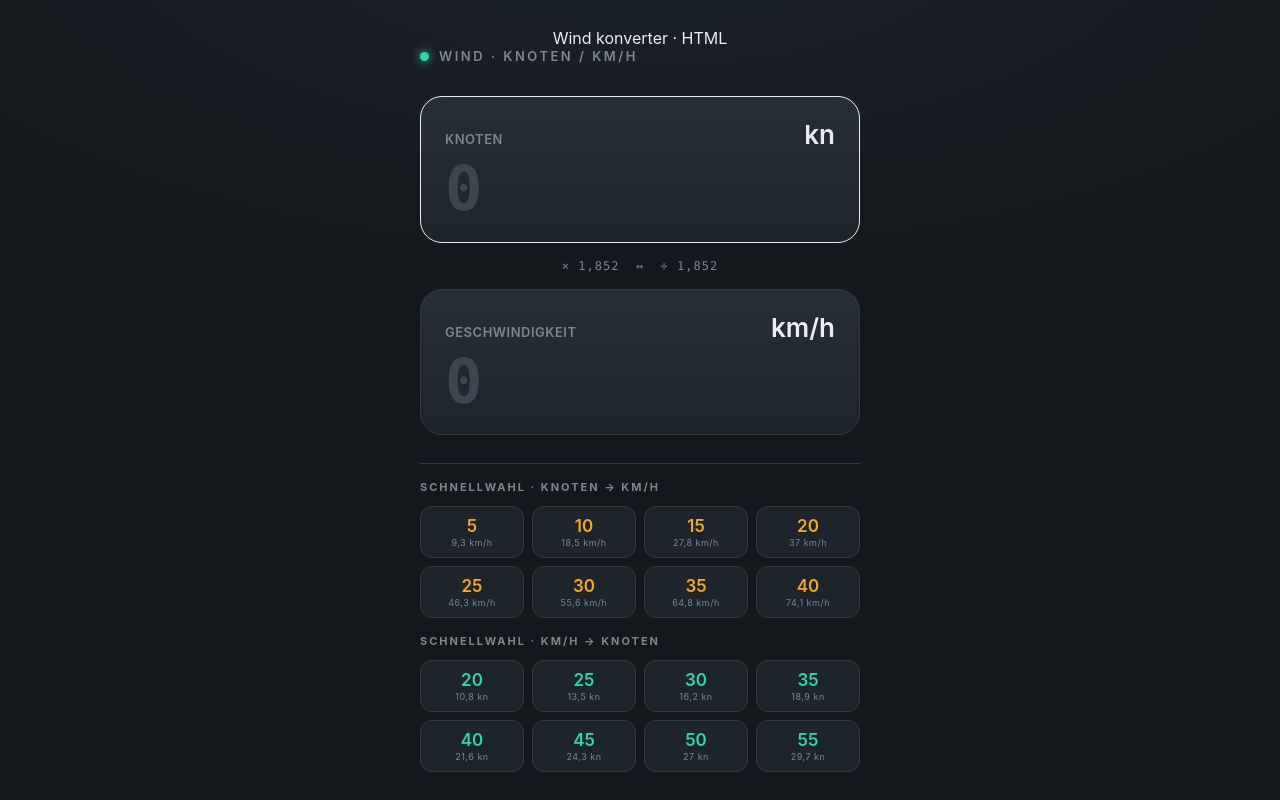
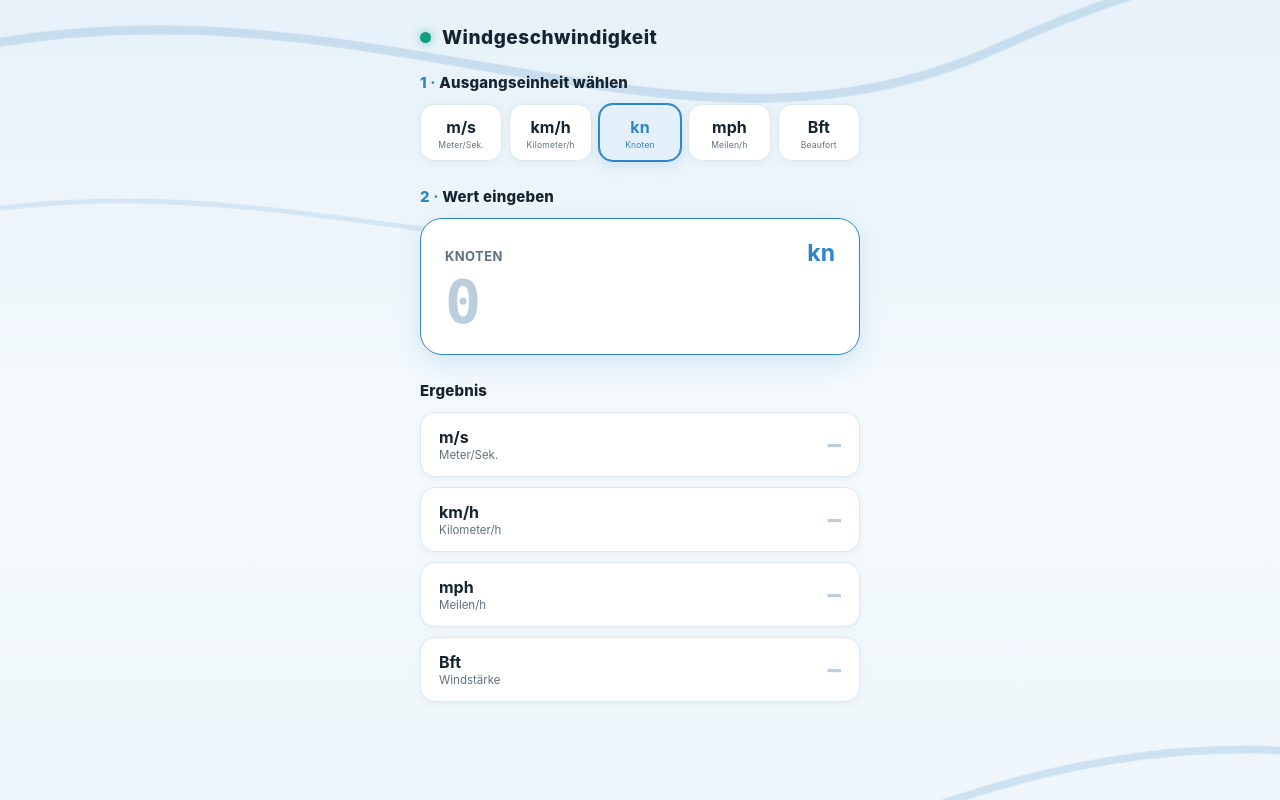
Before and after one commit to Mossell70/Windkonverter, a plain HTML site: page index.html in a window 1280 px wide. Drawn offline with Linux system fonts and the light colour scheme.

Commit message:
Refactor index.html for design updates
Updated styles and structure for improved layout and design.

```diff
--- a/index.html
+++ b/index.html
@@ -1,210 +1,210 @@
-
-Wind konverter · HTML
 <!DOCTYPE html>
 <html lang="de">
 <head>
 <meta charset="UTF-8">
 <meta name="viewport" content="width=device-width, initial-scale=1.0, maximum-scale=1.0, user-scalable=no, viewport-fit=cover">
 <meta name="apple-mobile-web-app-capable" content="yes">
-<meta name="apple-mobile-web-app-status-bar-style" content="black-translucent">
+<meta name="apple-mobile-web-app-status-bar-style" content="default">
 <meta name="apple-mobile-web-app-title" content="Wind">
-<meta name="theme-color" content="#14171B">
+<meta name="theme-color" content="#EAF3F9">
 <title>Wind-Konverter</title>
 <style>
-  * { margin: 0; padding: 0; box-sizing: border-box; -webkit-tap-highlight-color: transparent; }
-  :root {
-    --bg: #14171B;
-    --panel: #1E242B;
-    --panel-hi: #262E37;
-    --line: #313A44;
-    --txt: #E9EDF2;
-    --muted: #7C8794;
-    --amber: #F6A623;
-    --green: #35D6A4;
+  * { margin:0; padding:0; box-sizing:border-box; -webkit-tap-highlight-color:transparent; }
+  :root{
+    --panel:#FFFFFF; --line:#DCE7EF;
+    --txt:#15242F; --muted:#5F7280;
+    --sel:#2E86C9; --accent:#0E9E82; --warn:#E58A26;
   }
-  html, body { height: 100%; }
-  body {
-    background:
-      radial-gradient(120% 80% at 50% -10%, #1C232B 0%, var(--bg) 60%);
-    color: var(--txt);
-    font-family: -apple-system, BlinkMacSystemFont, "SF Pro Text", "Helvetica Neue", sans-serif;
-    min-height: 100dvh;
-    display: flex;
-    flex-direction: column;
-    align-items: center;
-    padding: max(env(safe-area-inset-top), 28px) 22px max(env(safe-area-inset-bottom), 28px);
-    overflow-y: auto;
+  html,body{ height:100%; }
+  body{
+    background:linear-gradient(180deg,#E6F1F9 0%,#F5FAFD 55%,#EEF6FB 100%);
+    color:var(--txt);
+    font-family:-apple-system,BlinkMacSystemFont,"SF Pro Text","Helvetica Neue",sans-serif;
+    min-height:100dvh; display:flex; flex-direction:column; align-items:center;
+    padding:max(env(safe-area-inset-top),26px) 20px max(env(safe-area-inset-bottom),26px);
+    overflow-y:auto; position:relative;
   }
-  .mono { font-family: "SF Mono", ui-monospace, "Menlo", monospace; }
+  .mono{ font-family:"SF Mono",ui-monospace,"Menlo",monospace; }
 
-  header {
-    width: 100%;
-    max-width: 440px;
-    display: flex;
-    align-items: center;
-    gap: 10px;
-    margin-bottom: 26px;
+  /* Wind-Hintergrund */
+  .windbg{ position:fixed; inset:0; width:100%; height:100%; z-index:0; pointer-events:none; }
+  .windbg path{ fill:none; stroke:#9CC2E0; stroke-linecap:round; }
+  @keyframes drift1{ 0%{transform:translateX(-30px)} 100%{transform:translateX(30px)} }
+  @keyframes drift2{ 0%{transform:translateX(25px)} 100%{transform:translateX(-25px)} }
+  .g1{ animation:drift1 11s ease-in-out infinite alternate; }
+  .g2{ animation:drift2 14s ease-in-out infinite alternate; }
+  .g3{ animation:drift1 17s ease-in-out infinite alternate; }
+  @media (prefers-reduced-motion:reduce){ .g1,.g2,.g3{ animation:none; } }
+
+  .wrap{ width:100%; max-width:440px; position:relative; z-index:1; }
+
+  header{ display:flex; align-items:center; gap:11px; margin-bottom:24px; }
+  .dot{ width:11px; height:11px; border-radius:50%; background:var(--accent); box-shadow:0 0 10px rgba(14,158,130,.5); }
+  header h1{ font-size:19px; font-weight:800; letter-spacing:.5px; color:var(--txt); }
+
+  .caption{ font-size:15px; font-weight:800; letter-spacing:.2px; color:var(--txt); margin-bottom:12px; }
+  .caption span{ color:var(--sel); }
+
+  /* Einheitenauswahl */
+  .units{ display:grid; grid-template-columns:repeat(5,1fr); gap:7px; margin-bottom:26px; }
+  .unit-btn{
+    background:var(--panel); border:1px solid var(--line); border-radius:14px;
+    padding:12px 2px 10px; text-align:center; cursor:pointer;
+    box-shadow:0 2px 8px rgba(20,50,80,.05);
+    transition:background .15s ease, border-color .15s ease, transform .05s ease, box-shadow .15s ease;
   }
-  .dot { width: 9px; height: 9px; border-radius: 50%; background: var(--green); box-shadow: 0 0 10px var(--green); }
-  header h1 {
-    font-size: 13px;
-    font-weight: 600;
-    letter-spacing: 2.5px;
-    text-transform: uppercase;
-    color: var(--muted);
+  .unit-btn:active{ transform:scale(.95); }
+  .unit-btn .u{ font-size:16px; font-weight:700; color:var(--txt); }
+  .unit-btn .n{ font-size:8.5px; letter-spacing:.2px; color:var(--muted); margin-top:3px; }
+  .unit-btn.sel{ background:#E4F1FC; border-color:var(--sel); box-shadow:0 0 0 1px var(--sel), 0 4px 14px rgba(46,134,201,.18); }
+  .unit-btn.sel .u{ color:var(--sel); }
+  .unit-btn.sel .n{ color:var(--sel); }
+
+  /* Eingabe */
+  .gauge{
+    background:var(--panel); border:1.5px solid var(--sel); border-radius:22px;
+    padding:20px 24px 18px; box-shadow:0 8px 26px rgba(46,134,201,.16); margin-bottom:26px;
   }
+  .gauge .top{ display:flex; justify-content:space-between; align-items:baseline; margin-bottom:4px; }
+  .gauge .label{ font-size:13px; font-weight:700; letter-spacing:.4px; color:var(--muted); }
+  .gauge .unit{ font-size:23px; font-weight:700; color:var(--sel); }
+  .gauge input{
+    width:100%; background:transparent; border:none; outline:none; color:var(--txt);
+    font-size:60px; font-weight:700; letter-spacing:-1px; line-height:1.05;
+  }
+  .gauge input::placeholder{ color:#BBCEDD; }
+  .hint{ font-size:11px; color:var(--muted); margin-top:2px; }
 
-  .stack { width: 100%; max-width: 440px; display: flex; flex-direction: column; gap: 14px; flex: 1; justify-content: center; }
-
-  .gauge {
-    background: linear-gradient(180deg, var(--panel-hi), var(--panel));
-    border: 1px solid var(--line);
-    border-radius: 22px;
-    padding: 22px 24px 20px;
-    position: relative;
-    transition: border-color .18s ease, box-shadow .18s ease;
+  /* Ergebnisse */
+  .results{ display:flex; flex-direction:column; gap:10px; }
+  .row{
+    display:flex; align-items:center; justify-content:space-between;
+    background:var(--panel); border:1px solid var(--line); border-radius:15px;
+    padding:14px 18px; box-shadow:0 2px 8px rgba(20,50,80,.05);
   }
-  .gauge.active { border-color: var(--accent); box-shadow: 0 0 0 1px var(--accent), 0 0 34px -8px var(--accent); }
-  .gauge .top { display: flex; justify-content: space-between; align-items: baseline; margin-bottom: 6px; }
-  .gauge .label { font-size: 13px; font-weight: 600; letter-spacing: .5px; color: var(--muted); }
-  .gauge .unit { font-size: 26px; font-weight: 600; color: var(--accent); }
-  .gauge .val {
-    width: 100%;
-    background: transparent;
-    border: none;
-    outline: none;
-    color: var(--txt);
-    font-size: 62px;
-    font-weight: 600;
-    letter-spacing: -1px;
-    line-height: 1.05;
-  }
-  .gauge .val::placeholder { color: #3C4650; }
-  #kn { --accent: var(--amber); }
-  #kn.g-accent { color: var(--amber); }
-  #kmh { --accent: var(--green); }
-
-  .eq {
-    align-self: center;
-    color: var(--muted);
-    font-size: 12px;
-    letter-spacing: 1px;
-    padding: 2px 0;
-  }
-  .eq b { color: var(--txt); font-weight: 600; }
-
-  .ref {
-    width: 100%; max-width: 440px;
-    margin-top: 22px;
-    border-top: 1px solid var(--line);
-    padding-top: 16px;
-  }
-  .ref h2 { font-size: 11px; letter-spacing: 2px; text-transform: uppercase; color: var(--muted); margin-bottom: 12px; }
-  .chips { display: grid; grid-template-columns: repeat(4, 1fr); gap: 8px; }
-  .chip {
-    background: var(--panel);
-    border: 1px solid var(--line);
-    border-radius: 12px;
-    padding: 9px 4px;
-    text-align: center;
-    cursor: pointer;
-    transition: background .15s ease, transform .05s ease;
-  }
-  .chip:active { transform: scale(.95); background: var(--panel-hi); }
-  .chip .n { font-size: 17px; font-weight: 600; color: var(--amber); }
-  .chip.kmh .n { color: var(--green); }
-  .chip .u { font-size: 9px; color: var(--muted); letter-spacing: .5px; margin-top: 1px; }
+  .row .rlabel{ display:flex; flex-direction:column; }
+  .row .rname{ font-size:16px; font-weight:700; color:var(--txt); }
+  .row .rsub{ font-size:11.5px; color:var(--muted); margin-top:1px; }
+  .row .rval{ font-size:27px; font-weight:700; color:var(--accent); }
+  .row .rval .ru{ font-size:13px; color:var(--muted); font-weight:600; margin-left:5px; }
+  .row.beaufort .rval{ color:var(--warn); }
 </style>
 </head>
 <body>
-  <header>
-    <span class="dot"></span>
-    <h1>Wind &middot; Knoten / km/h</h1>
-  </header>
+  <svg class="windbg" viewBox="0 0 400 800" preserveAspectRatio="xMidYMid slice" xmlns="http://www.w3.org/2000/svg">
+    <g class="g1" opacity="0.5">
+      <path d="M -60,110 C 60,70 150,150 250,110 S 420,80 520,120" stroke-width="2.4"/>
+      <path d="M -60,150 C 80,120 170,180 270,150" stroke-width="1.6" opacity="0.7"/>
+    </g>
+    <g class="g2" opacity="0.42">
+      <path d="M -60,300 C 90,250 190,340 300,290 S 470,260 560,300" stroke-width="2.8"/>
+      <path d="M -40,345 C 70,320 150,370 250,345" stroke-width="1.5" opacity="0.7"/>
+    </g>
+    <g class="g3" opacity="0.4">
+      <path d="M -60,540 C 80,500 180,580 290,535 S 470,510 560,548" stroke-width="2.4"/>
+      <path d="M -60,590 C 100,560 200,610 320,585" stroke-width="1.5" opacity="0.7"/>
+    </g>
+    <g class="g1" opacity="0.32">
+      <path d="M -60,720 C 90,685 190,760 310,715" stroke-width="2.2"/>
+    </g>
+  </svg>
 
-  <div class="stack">
-    <div class="gauge" id="g-kn">
-      <div class="top">
-        <span class="label">KNOTEN</span>
-        <span class="unit">kn</span>
-      </div>
-      <input class="val mono" id="kn" type="text" inputmode="decimal" placeholder="0" autocomplete="off">
+<div class="wrap">
+  <header><span class="dot"></span><h1>Windgeschwindigkeit</h1></header>
+
+  <div class="caption"><span>1 ·</span> Ausgangseinheit wählen</div>
+  <div class="units" id="units"></div>
+
+  <div class="caption"><span>2 ·</span> Wert eingeben</div>
+  <div class="gauge">
+    <div class="top">
+      <span class="label" id="inLabel">KNOTEN</span>
+      <span class="unit" id="inUnit">kn</span>
     </div>
-
-    <div class="eq mono">&times; 1,852 &nbsp;&harr;&nbsp; &divide; 1,852</div>
-
-    <div class="gauge" id="g-kmh">
-      <div class="top">
-        <span class="label">GESCHWINDIGKEIT</span>
-        <span class="unit">km/h</span>
-      </div>
-      <input class="val mono" id="kmh" type="text" inputmode="decimal" placeholder="0" autocomplete="off">
-    </div>
+    <input class="mono" id="value" type="text" inputmode="decimal" placeholder="0" autocomplete="off">
+    <div class="hint" id="inHint"></div>
   </div>
 
-  <div class="ref">
-    <h2>Schnellwahl &middot; Knoten &rarr; km/h</h2>
-    <div class="chips" id="chips-kn"></div>
-    <h2 style="margin-top:16px;">Schnellwahl &middot; km/h &rarr; Knoten</h2>
-    <div class="chips" id="chips-kmh"></div>
-  </div>
+  <div class="caption">Ergebnis</div>
+  <div class="results" id="results"></div>
+</div>
 
 <script>
-  const FACTOR = 1.852;
-  const kn = document.getElementById('kn');
-  const kmh = document.getElementById('kmh');
-  const gKn = document.getElementById('g-kn');
-  const gKmh = document.getElementById('g-kmh');
+  const UNITS = [
+    { key:'ms',  u:'m/s',  name:'Meter/Sek.',  toMs:v=>v,               fromMs:v=>v },
+    { key:'kmh', u:'km/h', name:'Kilometer/h',  toMs:v=>v/3.6,          fromMs:v=>v*3.6 },
+    { key:'kn',  u:'kn',   name:'Knoten',       toMs:v=>v*0.514444,     fromMs:v=>v/0.514444 },
+    { key:'mph', u:'mph',  name:'Meilen/h',     toMs:v=>v*0.44704,      fromMs:v=>v/0.44704 },
+    { key:'bft', u:'Bft',  name:'Beaufort',     toMs:v=>0.836*Math.pow(v,1.5), fromMs:null }
+  ];
 
-  // Deutsche Zahlenformatierung: Komma als Dezimaltrennzeichen
-  const fmt = (n) => {
-    if (!isFinite(n)) return '';
-    return (Math.round(n * 10) / 10)
-      .toString()
-      .replace('.', ',');
-  };
-  const parse = (s) => parseFloat(String(s).replace(',', '.'));
+  const BFT_DESC = ['Windstille','Leiser Zug','Leichte Brise','Schwache Brise','Mäßige Brise',
+    'Frische Brise','Starker Wind','Steifer Wind','Stürmischer Wind','Sturm','Schwerer Sturm',
+    'Orkanartiger Sturm','Orkan'];
+  const BFT_LOWER = [0.5,1.6,3.4,5.5,8.0,10.8,13.9,17.2,20.8,24.5,28.5,32.7];
+  function beaufort(ms){ let b=0; for(let i=0;i<BFT_LOWER.length;i++){ if(ms>=BFT_LOWER[i]) b=i+1; } return Math.min(b,12); }
 
-  function fromKn() {
-    const v = parse(kn.value);
-    kmh.value = kn.value.trim() === '' || isNaN(v) ? '' : fmt(v * FACTOR);
-  }
-  function fromKmh() {
-    const v = parse(kmh.value);
-    kn.value = kmh.value.trim() === '' || isNaN(v) ? '' : fmt(v / FACTOR);
+  const fmt = n => isFinite(n) ? (Math.round(n*10)/10).toString().replace('.',',') : '';
+  const parse = s => parseFloat(String(s).replace(',','.'));
+
+  let selected = 'kn';
+
+  const unitsEl = document.getElementById('units');
+  UNITS.forEach(x=>{
+    const b=document.createElement('div');
+    b.className='unit-btn'+(x.key===selected?' sel':'');
+    b.dataset.key=x.key;
+    b.innerHTML=`<div class="u">${x.u}</div><div class="n">${x.name}</div>`;
+    b.addEventListener('click',()=>selectUnit(x.key));
+    unitsEl.appendChild(b);
+  });
+
+  const valEl=document.getElementById('value');
+  const inLabel=document.getElementById('inLabel');
+  const inUnit=document.getElementById('inUnit');
+  const inHint=document.getElementById('inHint');
+  const resultsEl=document.getElementById('results');
+
+  function selectUnit(key){
+    selected=key;
+    valEl.value='';                       // Eingabefeld beim Wechsel leeren
+    document.querySelectorAll('.unit-btn').forEach(b=>b.classList.toggle('sel',b.dataset.key===key));
+    const cur=UNITS.find(u=>u.key===key);
+    inLabel.textContent=cur.name.toUpperCase();
+    inUnit.textContent=cur.u;
+    if(key==='bft'){ inHint.textContent='Ganze Zahl 0–12'; valEl.setAttribute('inputmode','numeric'); }
+    else { inHint.textContent=''; valEl.setAttribute('inputmode','decimal'); }
+    render(); valEl.focus();
   }
 
-  kn.addEventListener('input', fromKn);
-  kmh.addEventListener('input', fromKmh);
+  function render(){
+    const raw=valEl.value.trim();
+    const v=parse(raw);
+    resultsEl.innerHTML='';
+    if(raw===''||isNaN(v)){ UNITS.filter(u=>u.key!==selected).forEach(u=>addRow(u,'')); return; }
+    const cur=UNITS.find(u=>u.key===selected);
+    let ms=cur.toMs(selected==='bft'?Math.max(0,Math.min(12,v)):v);
+    UNITS.filter(u=>u.key!==selected).forEach(u=>{
+      if(u.key==='bft'){ const b=beaufort(ms); addRow(u,b.toString(),BFT_DESC[b]); }
+      else { addRow(u,fmt(u.fromMs(ms))); }
+    });
+  }
 
-  kn.addEventListener('focus', () => gKn.classList.add('active'));
-  kn.addEventListener('blur', () => gKn.classList.remove('active'));
-  kmh.addEventListener('focus', () => gKmh.classList.add('active'));
-  kmh.addEventListener('blur', () => gKmh.classList.remove('active'));
+  function addRow(u,val,sub){
+    const r=document.createElement('div');
+    r.className='row'+(u.key==='bft'?' beaufort':'');
+    const subLine = u.key==='bft'
+      ? (sub?`<div class="rsub">${sub}</div>`:'<div class="rsub">Windstärke</div>')
+      : `<div class="rsub">${u.name}</div>`;
+    const valHtml = val!==''
+      ? `<div class="rval">${val}${u.key==='bft'?'':`<span class="ru">${u.u}</span>`}</div>`
+      : `<div class="rval" style="color:#BBCEDD">–</div>`;
+    r.innerHTML=`<div class="rlabel"><div class="rname">${u.u}</div>${subLine}</div>${valHtml}`;
+    resultsEl.appendChild(r);
+  }
 
-  // Schnellwahl in 5er-Schritten, in beide Richtungen
-  const knPresets  = [5, 10, 15, 20, 25, 30, 35, 40];
-  const kmhPresets = [20, 25, 30, 35, 40, 45, 50, 55];
-
-  const chipsKn = document.getElementById('chips-kn');
-  knPresets.forEach(p => {
-    const el = document.createElement('div');
-    el.className = 'chip';
-    el.innerHTML = `<div class="n">${p}</div><div class="u">${fmt(p*FACTOR)} km/h</div>`;
-    el.addEventListener('click', () => { kn.value = p; fromKn(); kn.blur(); });
-    chipsKn.appendChild(el);
-  });
-
-  const chipsKmh = document.getElementById('chips-kmh');
-  kmhPresets.forEach(p => {
-    const el = document.createElement('div');
-    el.className = 'chip kmh';
-    el.innerHTML = `<div class="n">${p}</div><div class="u">${fmt(p/FACTOR)} kn</div>`;
-    el.addEventListener('click', () => { kmh.value = p; fromKmh(); kmh.blur(); });
-    chipsKmh.appendChild(el);
-  });
-
-  kn.focus();
+  valEl.addEventListener('input',render);
+  selectUnit(selected);
 </script>
 </body>
 </html>
```
